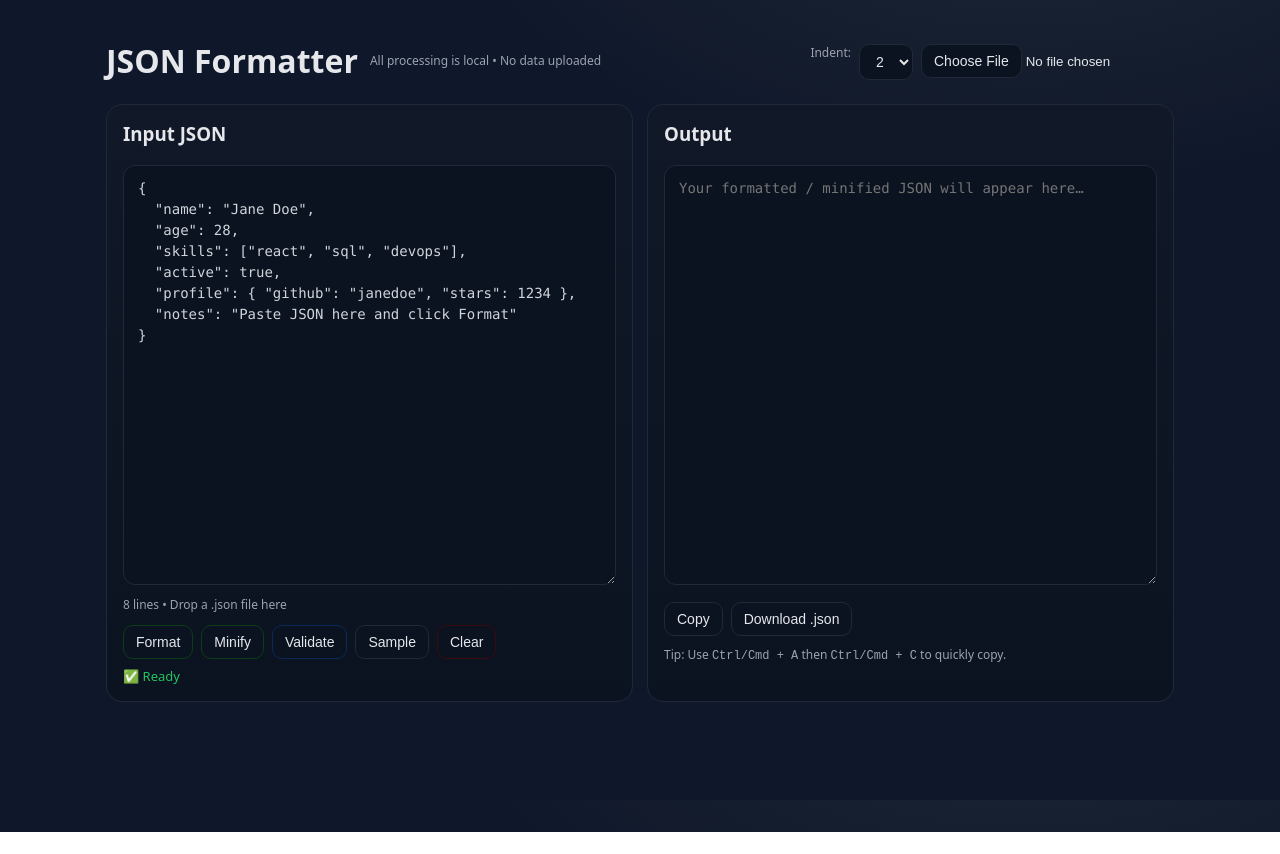
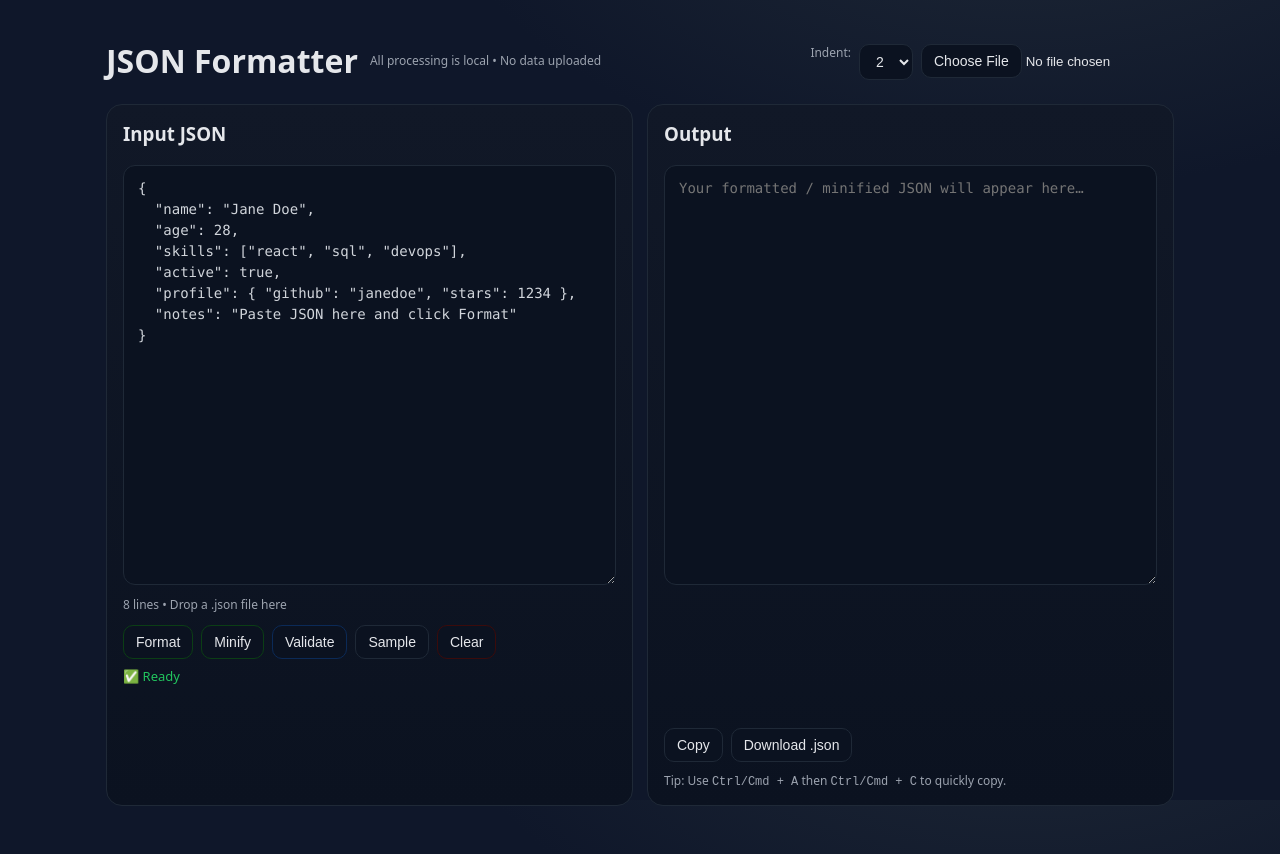
Before and after one commit to garlichck/jsonFormatterApp, a React (Vite) app: page / in a window 1280 px wide. Before the commit the page ends 832 px from the top, so only its background shows below. Built offline with nearby package versions, Linux system fonts and the light colour scheme.

Commit message:
chore: Add Ad codes.

```diff
--- a/index.html
+++ b/index.html
@@ -1,5 +1,6 @@
 <!doctype html>
 <html lang="en">
+
 <head>
   <meta charset="UTF-8" />
   <meta name="viewport" content="width=device-width, initial-scale=1.0" />
@@ -30,7 +31,11 @@
 
   <!-- ✅ Optional theme color for browser tab -->
   <meta name="theme-color" content="#0f172a" />
+
+  <script async src="https://pagead2.googlesyndication.com/pagead/js/adsbygoogle.js?client=ca-pub-1661788430529506"
+    crossorigin="anonymous"></script>
 </head>
+
 <body>
   <div id="root"></div>
   <script type="module" src="/src/main.jsx"></script>
--- a/src/App.jsx
+++ b/src/App.jsx
@@ -1,4 +1,5 @@
-import { useEffect, useMemo, useRef, useState } from 'react'
+import { useEffect, useMemo, useRef, useState } from 'react';
+import AdBanner from "./components/AdBanner";
 
 const LS_KEY_INPUT = 'jf.input'
 const LS_KEY_OUTPUT = 'jf.output'
@@ -193,6 +194,11 @@ export default function App() {
             placeholder='Your formatted / minified JSON will appear here…'
             aria-label="Output JSON"
           />
+
+          <section style={{ margin: "24px 0" }}>
+            <AdBanner slot="1257902074" />
+          </section>
+
           <div className="toolbar">
             <button onClick={copyOutput} disabled={!output}>Copy</button>
             <button onClick={downloadOutput} disabled={!output}>Download .json</button>
--- /dev/null
+++ b/src/components/AdBanner.jsx
@@ -0,0 +1,29 @@
+import { useEffect } from "react";
+
+export default function AdBanner({
+    slot,
+    style = { display: "block", textAlign: "center", minHeight: 90 },
+    format = "auto",
+    fullWidth = true,
+}) {
+    useEffect(() => {
+        // Render the ad when the component mounts
+        try {
+            (window.adsbygoogle = window.adsbygoogle || []).push({});
+        } catch (e) {
+            // Fail silently in dev / adblock / build preview
+            console.debug("AdSense render skipped:", e?.message || e);
+        }
+    }, []);
+
+    return (
+        <ins
+            className="adsbygoogle"
+            style={style}
+            data-ad-client="ca-pub-1661788430529506"
+            data-ad-slot={slot}
+            data-ad-format={format}
+            data-full-width-responsive={fullWidth ? "true" : "false"}
+        />
+    );
+}
```
